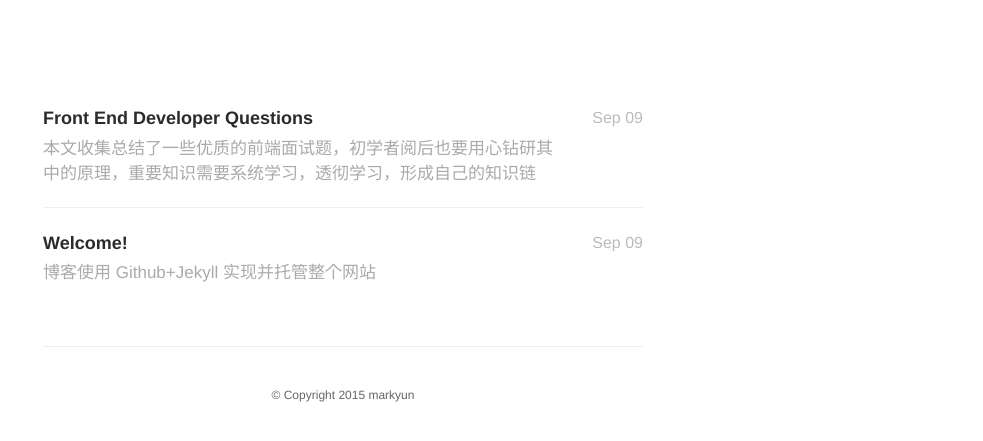
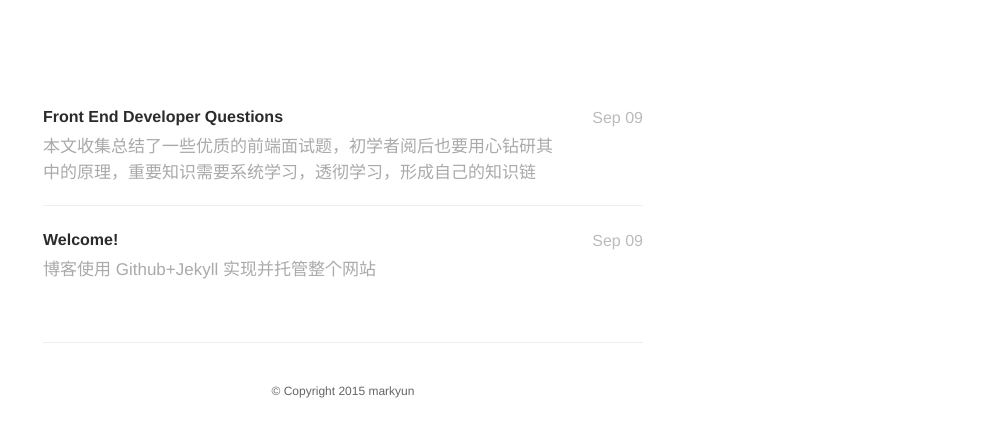
Before and after one commit to Tomzhangzhang/markyun.github.io, a Jekyll site: the page built from index.html, in a window 1280 px wide. Shown: the part 243-684 px from the top of the page, without its empty margins (297-1280 px from the left). Built offline with Jekyll 4.4.1, drawn with Linux system fonts in a browser that asks for light colours; nearby versions of some CDN libraries; Markdown is read by kramdown in place of the engine named in the settings; the list of posts is cut into pages by our own code; comment, search, counter and statistics services are not loaded.

Commit message:
update font
update font

```diff
--- a/assets/css/style.css
+++ b/assets/css/style.css
@@ -248,7 +248,7 @@
 }
 
 .home h2 {
-	font: italic 19px/1.3em Georgia,serif;
+	font: italic 14px/1.5em Georgia,serif;
 	color: #bbb;
 }
 
@@ -260,7 +260,7 @@
 .post h1 {
 	margin-bottom: 20px;
 	color: #222;
-	font: 300 32px/1.4em "Helvetica Neue", Helvetica,Arial,sans-serif;
+	font: 300 30px/1.5em "Helvetica Neue", Helvetica,Arial,sans-serif;
 }
 
 .post h2 {
@@ -421,7 +421,7 @@
 #post-list a {
   	color: #2b2b2b;
 	display: block;
-	font: bold 18px/1.7 "Helvetica Neue",helvetica,Arial,sans-serif;
+	font: bold 16px/1.8 "Helvetica Neue",helvetica,Arial,sans-serif;
 }
 
 #post-list .dates {
```
